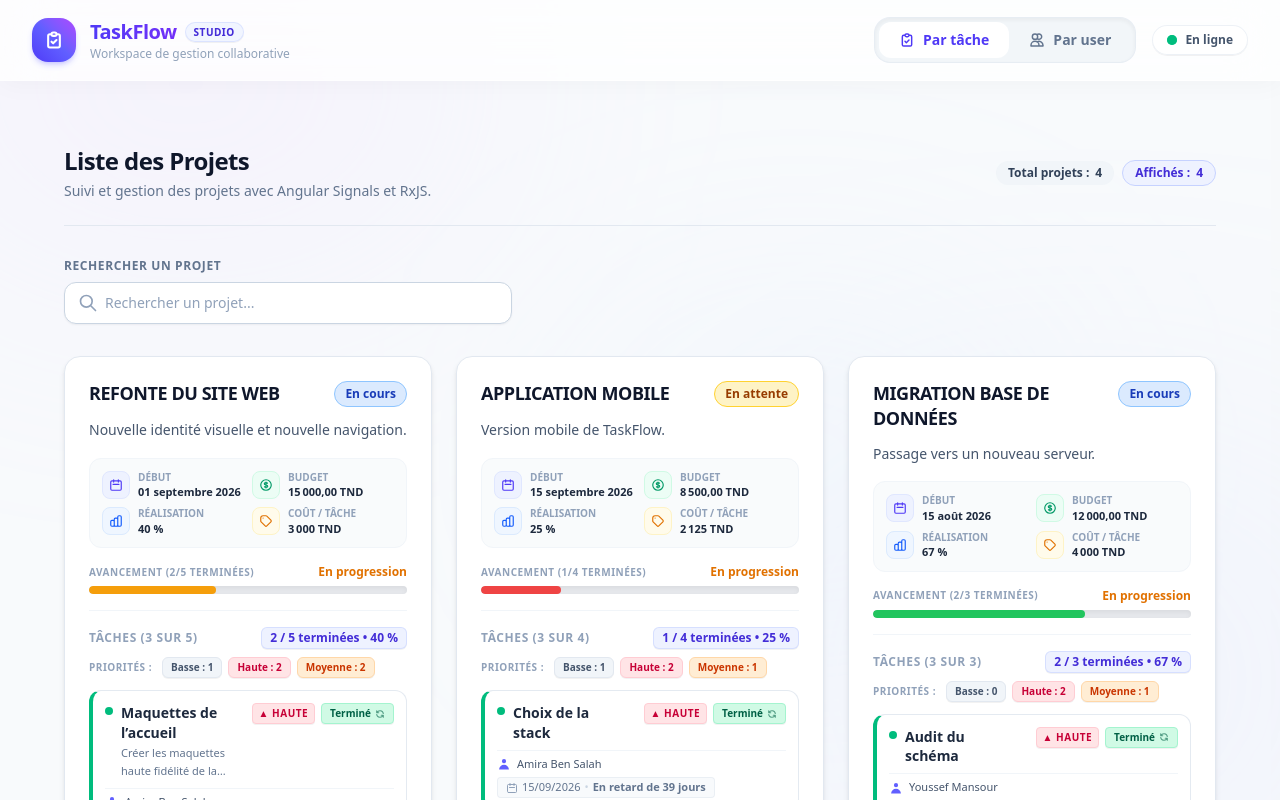
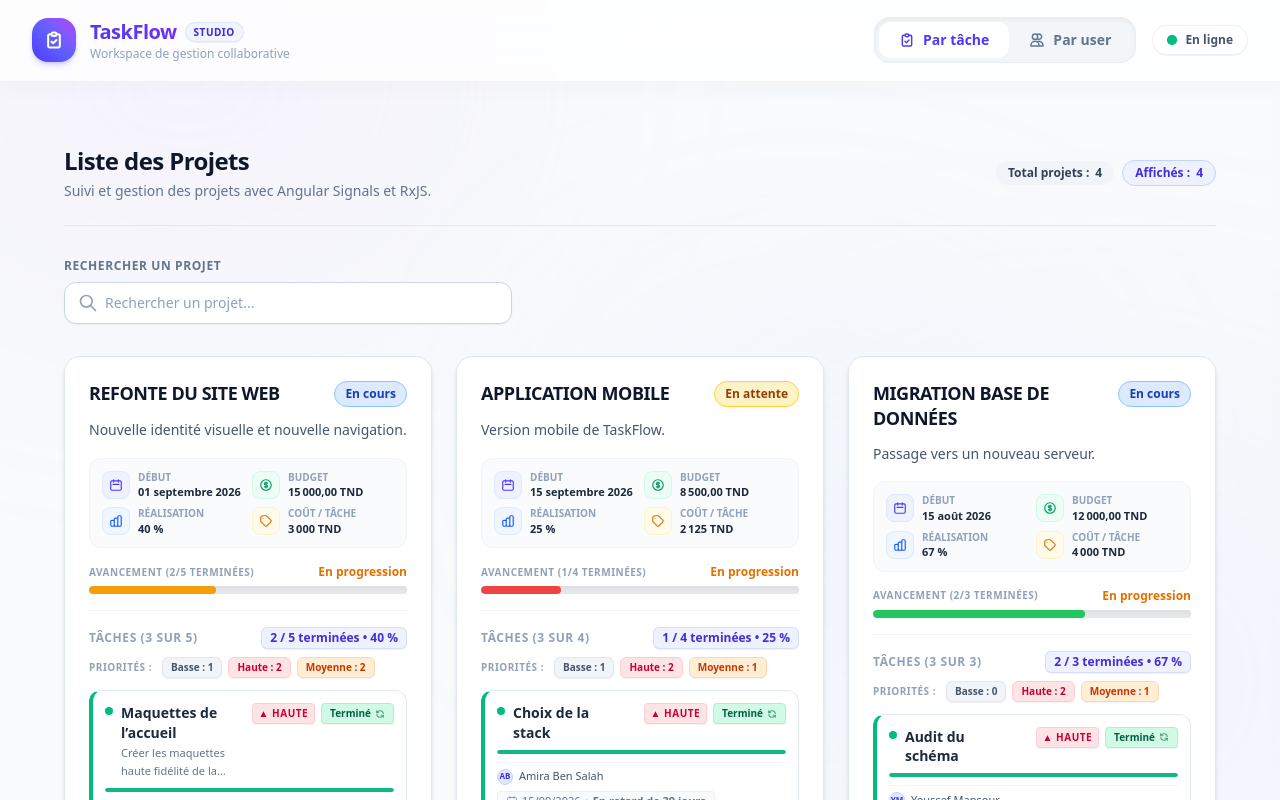
Before and after one commit to omarsafi3/tp_front, an Angular app in the folder TaskFlow/: page / in a window 1280 px wide. Shown: the top 800 px of the page. Built offline with nearby package versions, Linux system fonts and the light colour scheme.

Commit message:
feat(pipes-directives): integrate initials pipe, ngStyle progress and verify nested filtering

```diff
--- a/TaskFlow/src/app/features/projects/components/task-item/task-item.html
+++ b/TaskFlow/src/app/features/projects/components/task-item/task-item.html
@@ -73,14 +73,22 @@
     </div>
   </div>
 
+  <!-- Partie 6.3 : Indication visuelle de l'avancement avec ngStyle -->
+  <div class="w-full bg-slate-100 rounded-full h-1 overflow-hidden" title="Avancement de la tâche">
+    <div
+      class="h-1 rounded-full transition-all duration-300"
+      [ngStyle]="getStatusProgressStyle()"
+    ></div>
+  </div>
+
   <!-- Section 2 : Métadonnées du bas (Assigné et Date d'échéance) -->
   <div class="flex flex-wrap items-center justify-between gap-x-2 gap-y-1.5 pt-1.5 border-t border-slate-100 text-xs">
-    <!-- Nom de l'assigné : affiché uniquement lorsque showAssignee vaut true -->
+    <!-- Nom de l'assigné avec InitialsPipe : affiché uniquement lorsque showAssignee vaut true -->
     @if (showAssignee()) {
-      <span class="inline-flex items-center gap-1.5 text-[11px] font-medium text-slate-600 truncate max-w-[150px]">
-        <svg xmlns="http://www.w3.org/2000/svg" class="w-3.5 h-3.5 text-indigo-500 shrink-0" viewBox="0 0 20 20" fill="currentColor">
-          <path fill-rule="evenodd" d="M10 9a3 3 0 100-6 3 3 0 000 6zm-7 9a7 7 0 1114 0H3z" clip-rule="evenodd" />
-        </svg>
+      <span class="inline-flex items-center gap-1.5 text-[11px] font-medium text-slate-600 truncate max-w-[160px]">
+        <span class="w-4 h-4 rounded-full bg-indigo-100 text-indigo-700 font-bold text-[8px] flex items-center justify-center shrink-0 border border-indigo-200">
+          {{ resolvedAssigneeName() | initials }}
+        </span>
         <span class="truncate">{{ resolvedAssigneeName() }}</span>
       </span>
     }
--- a/TaskFlow/src/app/features/projects/components/task-item/task-item.ts
+++ b/TaskFlow/src/app/features/projects/components/task-item/task-item.ts
@@ -11,6 +11,7 @@
 import { Task, TaskPriority, TaskStatus } from '../../models/task.model';
 import { TruncatePipe } from '../../../../shared/pipes/truncate-pipe';
 import { DeadlinePipe } from '../../../../shared/pipes/deadline-pipe';
+import { InitialsPipe } from '../../../../shared/pipes/initials-pipe';
 import { HighlightDirective } from '../../../../shared/directives/highlight.directive';
 import { OverdueDirective } from '../../../../shared/directives/overdue.directive';
 import { TooltipDirective } from '../../../../shared/directives/tooltip.directive';
@@ -24,6 +25,7 @@
     CommonModule,
     TruncatePipe,
     DeadlinePipe,
+    InitialsPipe,
     HighlightDirective,
     OverdueDirective,
     TooltipDirective,
@@ -135,4 +137,19 @@
         return 'bg-slate-100 text-slate-600 border-slate-200';
     }
   }
+
+  /**
+   * Partie 6.3 : Utilisation de ngStyle pour afficher une indication visuelle de l'avancement
+   */
+  getStatusProgressStyle(): { width: string; backgroundColor: string } {
+    switch (this.task().status) {
+      case 'Terminé':
+        return { width: '100%', backgroundColor: '#10b981' };
+      case 'En cours':
+        return { width: '55%', backgroundColor: '#3b82f6' };
+      case 'En attente':
+      default:
+        return { width: '15%', backgroundColor: '#f59e0b' };
+    }
+  }
 }
```
Also changed, not shown: 2 other files (tests, documents, lock files or other folders).
